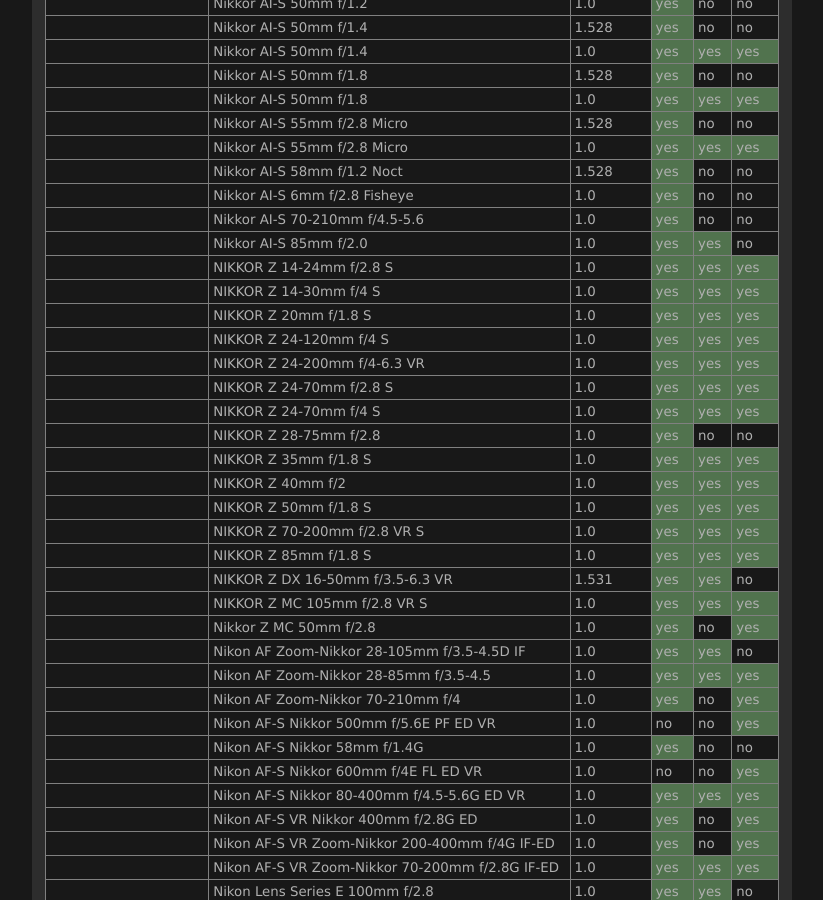
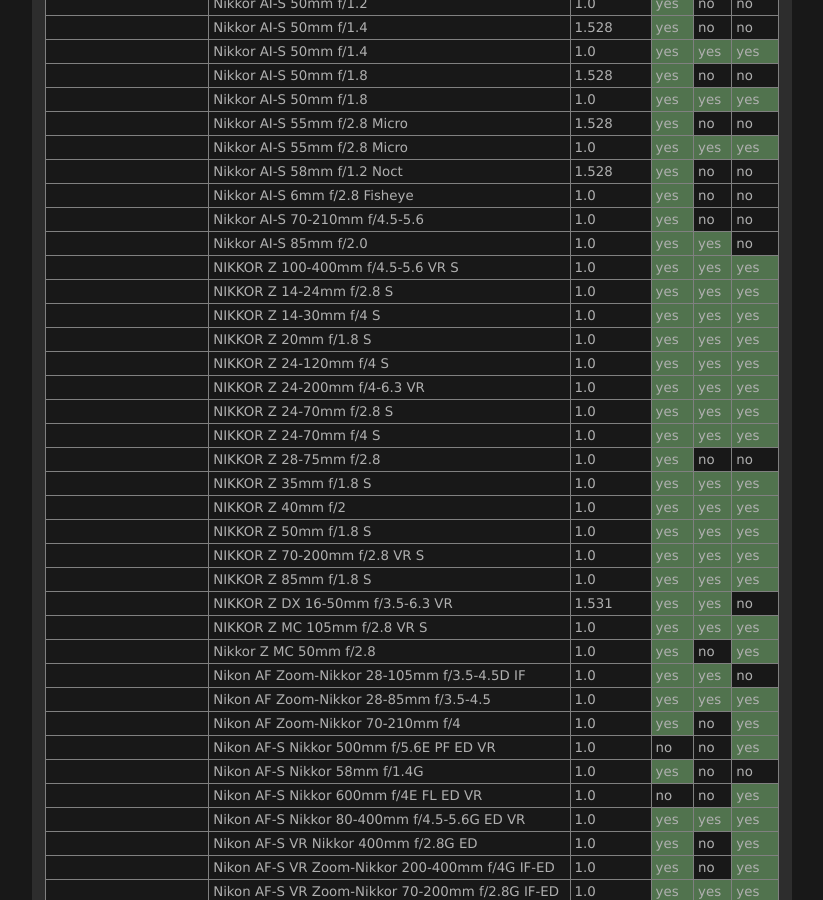
Before and after one commit to lensfun/lensfun.github.io, a Jekyll site: the page built from _posts/lenslist/2999-12-31-Lenslist-master.md, in a window 1280 px wide and 900 px high, scrolled down 14337 px. Shown: the whole window, without its empty margins (284-1107 px from the left). Built offline with Jekyll 4.4.1, drawn with Linux system fonts in a browser that asks for light colours.

Commit message:
Update master lens list from GitHub Actions

```diff
--- a/_posts/lenslist/2999-12-31-Lenslist-master.md
+++ b/_posts/lenslist/2999-12-31-Lenslist-master.md
@@ -595,6 +595,7 @@ This list was generated on 2023-04-15 from current Lensfun sources. Your Lensfun
 <tr class="lenslist-bg2"><td></td><td>Nikkor AI-S 6mm f/2.8 Fisheye</td><td>1.0</td><td class="lenslist-highlight lenslist-check">yes</td><td class="lenslist-check">no</td><td class="lenslist-check">no</td></tr>
 <tr class="lenslist-bg2"><td></td><td>Nikkor AI-S 70-210mm f/4.5-5.6</td><td>1.0</td><td class="lenslist-highlight lenslist-check">yes</td><td class="lenslist-check">no</td><td class="lenslist-check">no</td></tr>
 <tr class="lenslist-bg2"><td></td><td>Nikkor AI-S 85mm f/2.0</td><td>1.0</td><td class="lenslist-highlight lenslist-check">yes</td><td class="lenslist-highlight lenslist-check">yes</td><td class="lenslist-check">no</td></tr>
+<tr class="lenslist-bg2"><td></td><td>NIKKOR Z 100-400mm f/4.5-5.6 VR S</td><td>1.0</td><td class="lenslist-highlight lenslist-check">yes</td><td class="lenslist-highlight lenslist-check">yes</td><td class="lenslist-highlight lenslist-check">yes</td></tr>
 <tr class="lenslist-bg2"><td></td><td>NIKKOR Z 14-24mm f/2.8 S</td><td>1.0</td><td class="lenslist-highlight lenslist-check">yes</td><td class="lenslist-highlight lenslist-check">yes</td><td class="lenslist-highlight lenslist-check">yes</td></tr>
 <tr class="lenslist-bg2"><td></td><td>NIKKOR Z 14-30mm f/4 S</td><td>1.0</td><td class="lenslist-highlight lenslist-check">yes</td><td class="lenslist-highlight lenslist-check">yes</td><td class="lenslist-highlight lenslist-check">yes</td></tr>
 <tr class="lenslist-bg2"><td></td><td>NIKKOR Z 20mm f/1.8 S</td><td>1.0</td><td class="lenslist-highlight lenslist-check">yes</td><td class="lenslist-highlight lenslist-check">yes</td><td class="lenslist-highlight lenslist-check">yes</td></tr>
```
